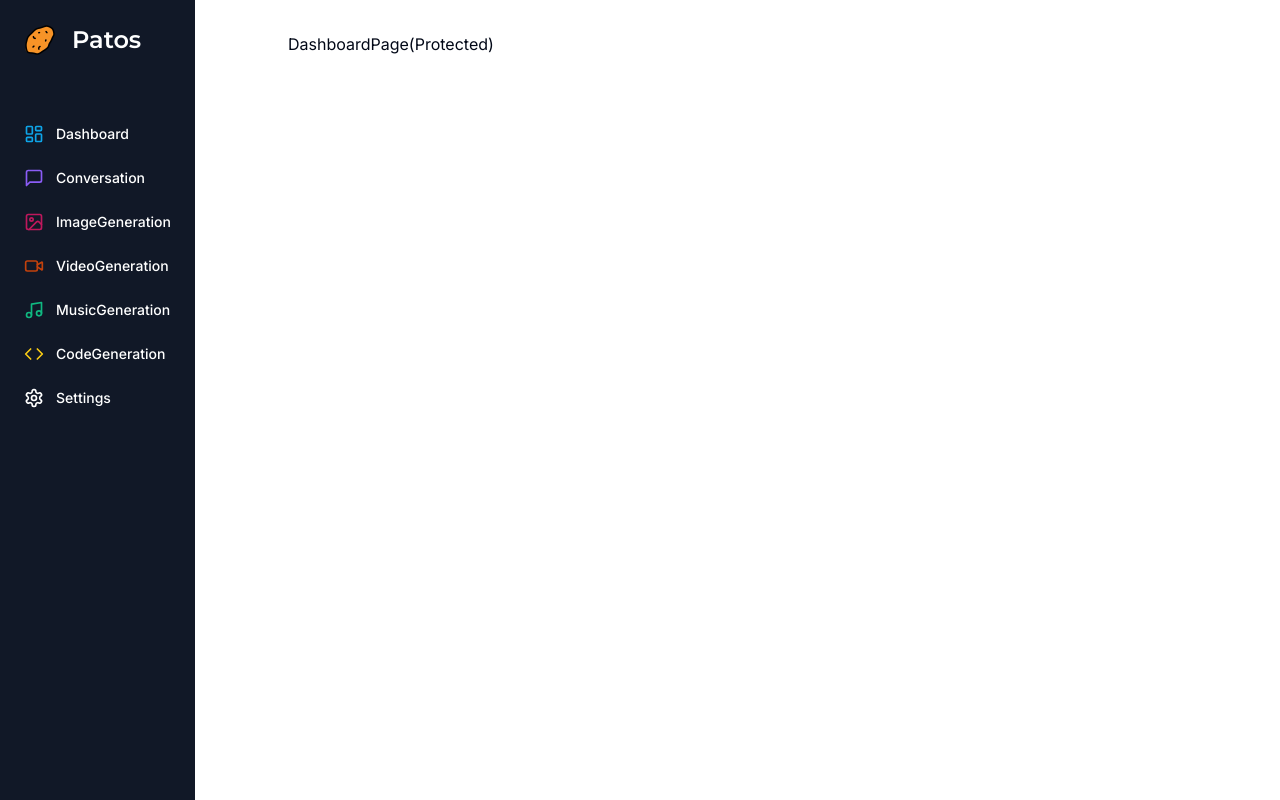
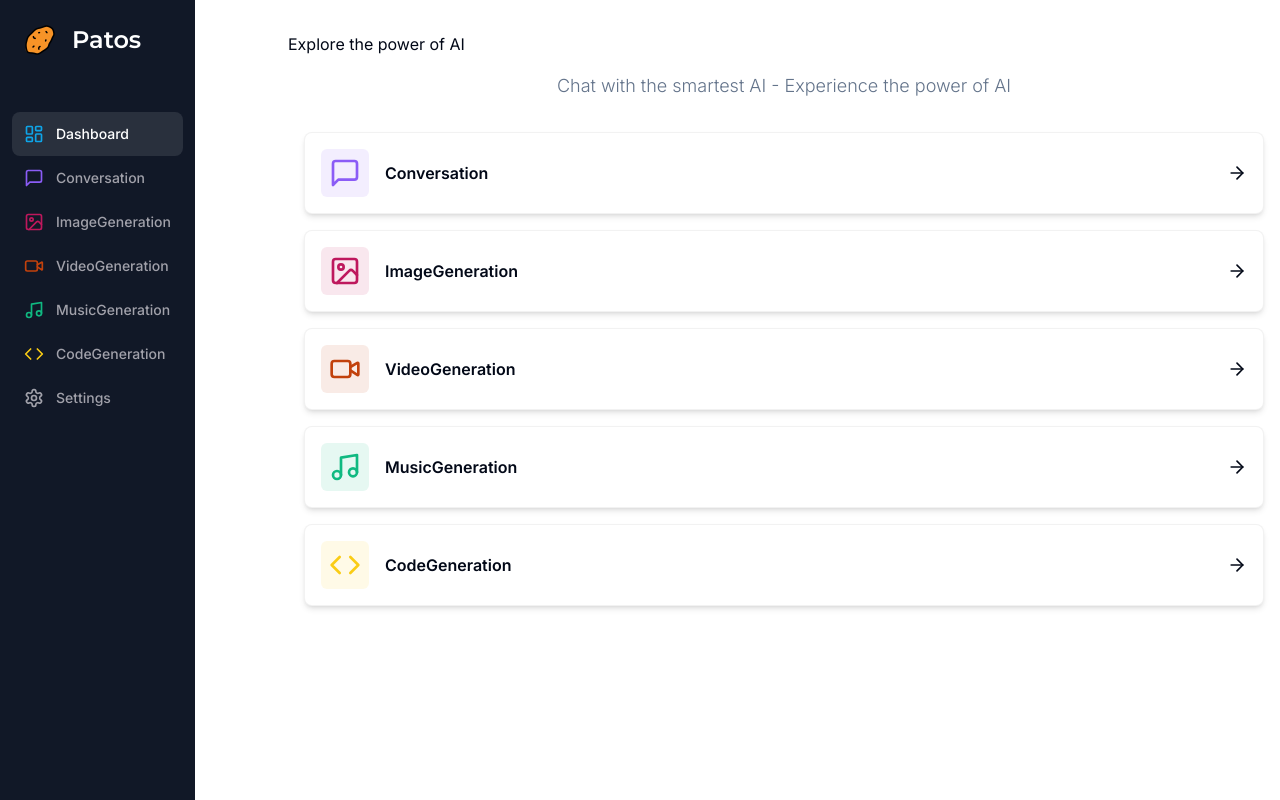
Before and after one commit to e-Aurora/SaaS-AI-Platform-Tut, a Next.js app: page /dashboard in a window 1280 px wide. Built offline with nearby package versions, Linux system fonts and the light colour scheme.

Commit message:
coversation page added

```diff
--- /dev/null
+++ b/app/(dashboard)/(routes)/conversation/page.tsx
@@ -0,0 +1,18 @@
+import { Heading } from "@/components/heading";
+import { MessageSquare } from "lucide-react";
+
+const ConversationPage = () => {
+  return (
+    <div>
+      <Heading
+        title="Conversation"
+        description="Our most advanced conversation model."
+        icon={MessageSquare}
+        iconColor="text-violet-500"
+        bgColor="bg-violet-500/10"
+      />
+    </div>
+  );
+}
+
+export default ConversationPage;
--- a/app/(dashboard)/(routes)/dashboard/page.tsx
+++ b/app/(dashboard)/(routes)/dashboard/page.tsx
@@ -1,11 +1,85 @@
-import Image from "next/image";
+"use client";
+
 import { Button } from "@/components/ui/button";
 import { UserButton } from "@clerk/nextjs";
 import { ClerkProvider } from "@clerk/clerk-react";
+import { ArrowRight, Code, Image, MessageSquare, Music, Video } from "lucide-react";
+import { Card } from "@/components/ui/card";
+import { cn } from "@/lib/utils";
+import { useRouter } from "next/navigation";
+
+
+
+const tools = [
+  {
+    label: "Conversation",
+    icon: MessageSquare,
+    color: "text-violet-500",
+    bgColor: "bg-violet-500/10",
+    href: "/conversation"
+  },
+  {
+    label: "ImageGeneration",
+    icon: Image,
+    color: "text-pink-700",
+    bgColor: "bg-pink-700/10",
+    href: "/image"
+  },
+  {
+    label: "VideoGeneration",
+    icon: Video,
+    color: "text-orange-700",
+    bgColor: "bg-orange-700/10",
+    href: "/video"
+  },
+  {
+    label: "MusicGeneration",
+    icon: Music,
+    color: "text-emerald-500",
+    bgColor: "bg-emerald-500/10",
+    href: "/music"
+  },
+  {
+    label: "CodeGeneration",
+    icon: Code,
+    color: "text-yellow-400",
+    bgColor: "bg-yellow-400/10",
+    href: "/code"
+  },
+
+];
+
 export default function DashboardPage() {
+  const router = useRouter();
   return (
       <div>
-          <p>DashboardPage(Protected)</p>
+          <div className="mb-8 space-y-4">
+            <h2>
+              Explore the power of AI
+            </h2>
+            <p className="text-muted-foreground font-light text-sm md:text-lg text-center">
+                Chat with the smartest AI - Experience the power of AI
+            </p>
+          </div>
+          <div className="px-4 md: px-20 lg: px-32 space-y-4">
+            {tools.map((tool) => (
+              <Card
+              onClick={() => router.push(tool.href)}
+              key={tool.href}
+              className="p-4 justify-between hover: shadow-md transition border-black/5 flex items-center cursor-pointer">
+                <div className="flex items-center gap-x-4">
+                  <div className={cn("p-2 w-fit rounded-md", tool.bgColor)}>
+                    <tool.icon className={cn("w-8 h-8", tool.color)} />
+                  </div>
+                  <div className="font-semibold">
+                    {tool.label}
+                  </div>
+                </div>
+                <ArrowRight className="w-5 h-5" />
+              </Card>
+
+            ))}
+          </div>
       </div>
   );
 }
--- /dev/null
+++ b/components/heading.tsx
@@ -0,0 +1,23 @@
+import { LucideIcon } from "lucide-react";
+
+interface HeadingProps {
+    title: string;
+    description: string;
+    icon: LucideIcon;
+    iconColor?: string;
+    bgColor?: string;
+}
+
+export const Heading = () => ({
+    title,
+    description,
+    icon,
+    iconColor,
+    bgColor
+}: HeadingProps )=> {
+    return (
+        <div className="mb-8 space-y-4">
+            Heading Component
+        </div>
+    );
+}
--- a/components/sidebar.tsx
+++ b/components/sidebar.tsx
@@ -4,6 +4,7 @@
 import { Montserrat } from "next/font/google";
 import Image from "next/image";
 import Link from "next/link";
+import { usePathname } from "next/navigation";
 
 const montserrat = Montserrat({weight: "600", subsets: ["latin"]});
 
@@ -52,6 +53,7 @@
     },
 ];
 const Sidebar = () => {
+    const pathname = usePathname();
     return(
         <div className="space-y-4 py-4 flex flex-col h-full bg-[#111827] text-white">
             <div className="px-3 py-2 flex-1">
@@ -72,7 +74,9 @@
                         <Link
                             href={route.href}
                             key={route.href}
-                            className="text-sm group flex p-3 w-full justify-start font-medium cursor-pointer hover:text-white hover:bg-white/10 rounded-lg transition"
+                            className={cn("text-sm group flex p-3 w-full justify-start font-medium cursor-pointer hover:text-white hover:bg-white/10 rounded-lg transition",
+                            pathname === route.href ? "bg-white/10 text-white" : "text-zinc-400"
+                            )}
                         >
                             <div className="flex items-center flex-1">
                                 <route.icon className={cn("w-5 h-5 mr-3", route.color)}/>
--- /dev/null
+++ b/components/ui/card.tsx
@@ -0,0 +1,79 @@
+import * as React from "react"
+
+import { cn } from "@/lib/utils"
+
+const Card = React.forwardRef<
+  HTMLDivElement,
+  React.HTMLAttributes<HTMLDivElement>
+>(({ className, ...props }, ref) => (
+  <div
+    ref={ref}
+    className={cn(
+      "rounded-lg border bg-card text-card-foreground shadow-sm",
+      className
+    )}
+    {...props}
+  />
+))
+Card.displayName = "Card"
+
+const CardHeader = React.forwardRef<
+  HTMLDivElement,
+  React.HTMLAttributes<HTMLDivElement>
+>(({ className, ...props }, ref) => (
+  <div
+    ref={ref}
+    className={cn("flex flex-col space-y-1.5 p-6", className)}
+    {...props}
+  />
+))
+CardHeader.displayName = "CardHeader"
+
+const CardTitle = React.forwardRef<
+  HTMLParagraphElement,
+  React.HTMLAttributes<HTMLHeadingElement>
+>(({ className, ...props }, ref) => (
+  <h3
+    ref={ref}
+    className={cn(
+      "text-2xl font-semibold leading-none tracking-tight",
+      className
+    )}
+    {...props}
+  />
+))
+CardTitle.displayName = "CardTitle"
+
+const CardDescription = React.forwardRef<
+  HTMLParagraphElement,
+  React.HTMLAttributes<HTMLParagraphElement>
+>(({ className, ...props }, ref) => (
+  <p
+    ref={ref}
+    className={cn("text-sm text-muted-foreground", className)}
+    {...props}
+  />
+))
+CardDescription.displayName = "CardDescription"
+
+const CardContent = React.forwardRef<
+  HTMLDivElement,
+  React.HTMLAttributes<HTMLDivElement>
+>(({ className, ...props }, ref) => (
+  <div ref={ref} className={cn("p-6 pt-0", className)} {...props} />
+))
+CardContent.displayName = "CardContent"
+
+const CardFooter = React.forwardRef<
+  HTMLDivElement,
+  React.HTMLAttributes<HTMLDivElement>
+>(({ className, ...props }, ref) => (
+  <div
+    ref={ref}
+    className={cn("flex items-center p-6 pt-0", className)}
+    {...props}
+  />
+))
+CardFooter.displayName = "CardFooter"
+
+export { Card, CardHeader, CardFooter, CardTitle, CardDescription, CardContent }
```
